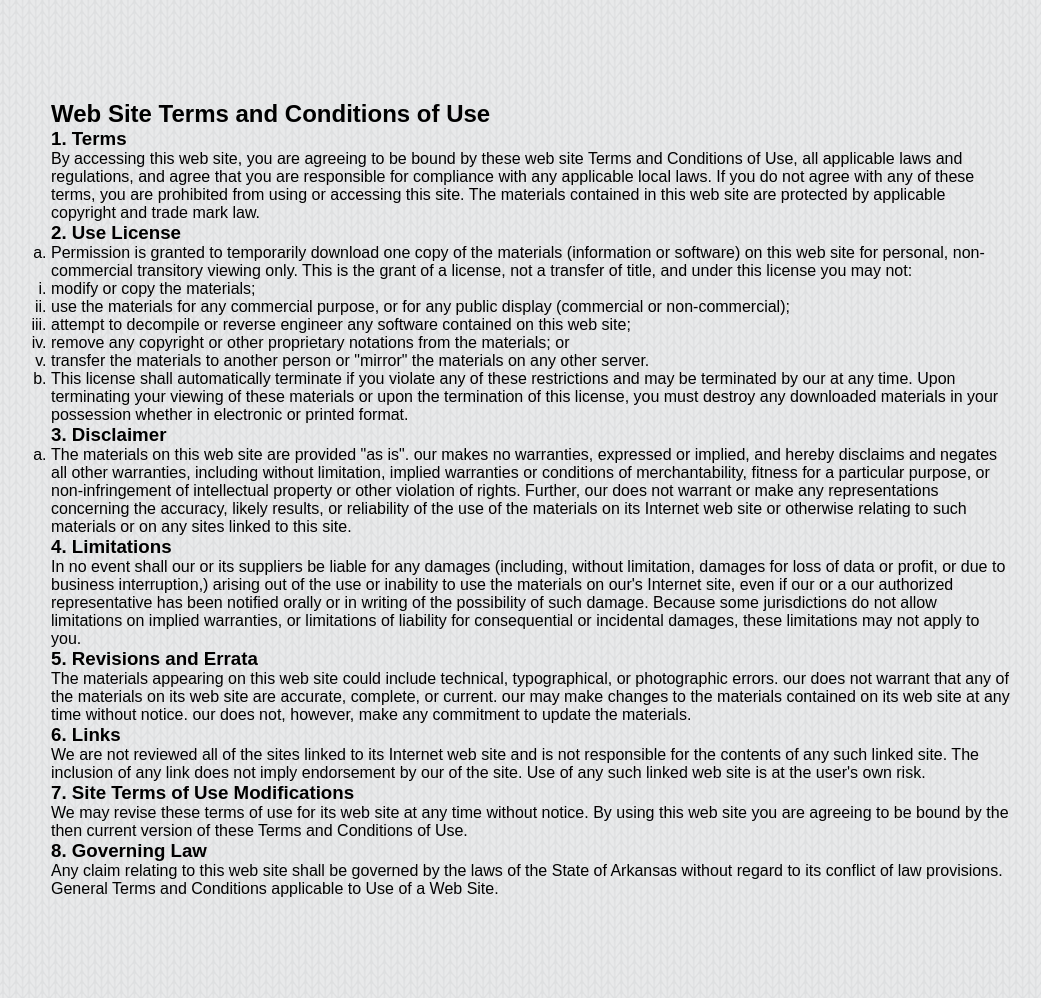
After one commit to devteamSE/SE-Team, a Django app: template templates/terms_of_use.html in a window 1280 px wide. The commit adds this page. Shown: the whole page, without its empty margins (109-1150 px from the left). Run offline with Django 3.2, Linux system fonts and the light colour scheme; the template is opened without the code that fills it, so the values that code supplies are empty.

Commit message:
Rachel's changes
added privacy policy and terms of use

```diff
--- a/templates/base.html
+++ b/templates/base.html
@@ -85,8 +85,8 @@
 
 	<body>
 	<u2 id="footer">
-		<li><a href ="#">Privacy Policy</a></li>
-		<li><a href ="#">Terms of Use</a></li>
+		<li><a href ="privacy_policy.html">Privacy Policy</a></li>
+		<li><a href ="terms_of_use.html">Terms of Use</a></li>
 		<li><a href ="#">Contact</a></li>
 	</u2>
 
--- /dev/null
+++ b/templates/terms_of_use.html
@@ -0,0 +1,98 @@
+<head>
+<link rel="stylesheet" type="text/css" href="../media/css/project.css">
+</head>
+
+<h2>
+	Web Site Terms and Conditions of Use
+</h2>
+
+<h3>
+	1. Terms
+</h3>
+
+<p>
+	By accessing this web site, you are agreeing to be bound by these
+	web site Terms and Conditions of Use, all applicable laws and regulations,
+	and agree that you are responsible for compliance with any applicable local
+	laws. If you do not agree with any of these terms, you are prohibited from
+	using or accessing this site. The materials contained in this web site are
+	protected by applicable copyright and trade mark law.
+</p>
+
+<h3>
+	2. Use License
+</h3>
+
+<ol type="a">
+	<li>
+		Permission is granted to temporarily download one copy of the materials
+		(information or software) on this web site for personal,
+		non-commercial transitory viewing only. This is the grant of a license,
+		not a transfer of title, and under this license you may not:
+
+		<ol type="i">
+			<li>modify or copy the materials;</li>
+			<li>use the materials for any commercial purpose, or for any public display (commercial or non-commercial);</li>
+			<li>attempt to decompile or reverse engineer any software contained on this web site;</li>
+			<li>remove any copyright or other proprietary notations from the materials; or</li>
+			<li>transfer the materials to another person or "mirror" the materials on any other server.</li>
+		</ol>
+	</li>
+	<li>
+		This license shall automatically terminate if you violate any of these restrictions and may be terminated by our at any time. Upon terminating your viewing of these materials or upon the termination of this license, you must destroy any downloaded materials in your possession whether in electronic or printed format.
+	</li>
+</ol>
+
+<h3>
+	3. Disclaimer
+</h3>
+
+<ol type="a">
+	<li>
+		The materials on this web site are provided "as is". our makes no warranties, expressed or implied, and hereby disclaims and negates all other warranties, including without limitation, implied warranties or conditions of merchantability, fitness for a particular purpose, or non-infringement of intellectual property or other violation of rights. Further, our does not warrant or make any representations concerning the accuracy, likely results, or reliability of the use of the materials on its Internet web site or otherwise relating to such materials or on any sites linked to this site.
+	</li>
+</ol>
+
+<h3>
+	4. Limitations
+</h3>
+
+<p>
+	In no event shall our or its suppliers be liable for any damages (including, without limitation, damages for loss of data or profit, or due to business interruption,) arising out of the use or inability to use the materials on our's Internet site, even if our or a our authorized representative has been notified orally or in writing of the possibility of such damage. Because some jurisdictions do not allow limitations on implied warranties, or limitations of liability for consequential or incidental damages, these limitations may not apply to you.
+</p>
+
+<h3>
+	5. Revisions and Errata
+</h3>
+
+<p>
+	The materials appearing on this web site could include technical, typographical, or photographic errors. our does not warrant that any of the materials on its web site are accurate, complete, or current. our may make changes to the materials contained on its web site at any time without notice. our does not, however, make any commitment to update the materials.
+</p>
+
+<h3>
+	6. Links
+</h3>
+
+<p>
+	We are not reviewed all of the sites linked to its Internet web site and is not responsible for the contents of any such linked site. The inclusion of any link does not imply endorsement by our of the site. Use of any such linked web site is at the user's own risk.
+</p>
+
+<h3>
+	7. Site Terms of Use Modifications
+</h3>
+
+<p>
+	We may revise these terms of use for its web site at any time without notice. By using this web site you are agreeing to be bound by the then current version of these Terms and Conditions of Use.
+</p>
+
+<h3>
+	8. Governing Law
+</h3>
+
+<p>
+	Any claim relating to this web site shall be governed by the laws of the State of Arkansas without regard to its conflict of law provisions.
+</p>
+
+<p>
+	General Terms and Conditions applicable to Use of a Web Site.
+</p>
```
Also changed, not shown: templates/privacy_policy.html (added, +43 -0 lines).
